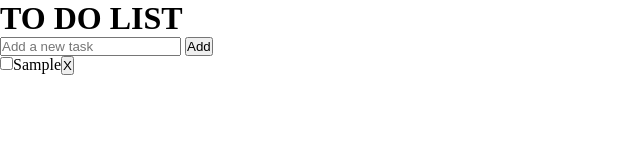
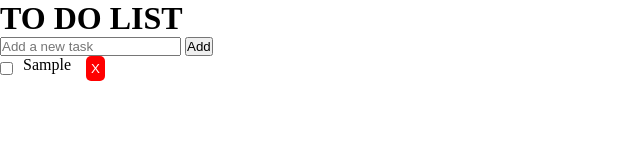
Before and after one commit to gizy95/toDoList, a plain HTML site: page index.html in a window 1280 px wide. Both pictures are taken after typing "Sample" into the empty fields and a click on the button "Add". Shown: the full height of the page, 0-640 px from the left. Drawn offline with Linux system fonts and the light colour scheme.

Commit message:
added confirmation button before deleting

```diff
--- a/app.js
+++ b/app.js
@@ -54,6 +54,7 @@ const displayToDoLists = (toDoList) => {
     //ADDS DELETE BUTTON TO LIST
     const deleteButton = document.createElement('button');
     deleteButton.innerText = 'X';
+    deleteButton.classList.add('delete-button');
     li.appendChild(deleteButton);
 
     unorderedList.appendChild(li);
@@ -68,11 +69,13 @@ const displayToDoLists = (toDoList) => {
     });
 
     deleteButton.addEventListener('click', function() {
+      if (window.confirm("Are you sure you want to delete this item?")) {
       li.remove();
       const index = toDoList.findIndex(todo => todo.id === item.id);
       toDoList.splice(index, 1);
       storeTodoList(toDoList);
       displayToDoLists(toDoList);
+      }
     });
 
   })
--- a/style.css
+++ b/style.css
@@ -8,3 +8,18 @@
     text-decoration: line-through;
 
 }
+
+li {
+    list-style-type: none;
+    display: flex;
+    gap: 10px;
+}
+
+.delete-button {
+    background-color: red;
+    color: white;
+    border: none;
+    border-radius: 5px;
+    padding: 5px;
+    margin-left: 5px;
+}
```
